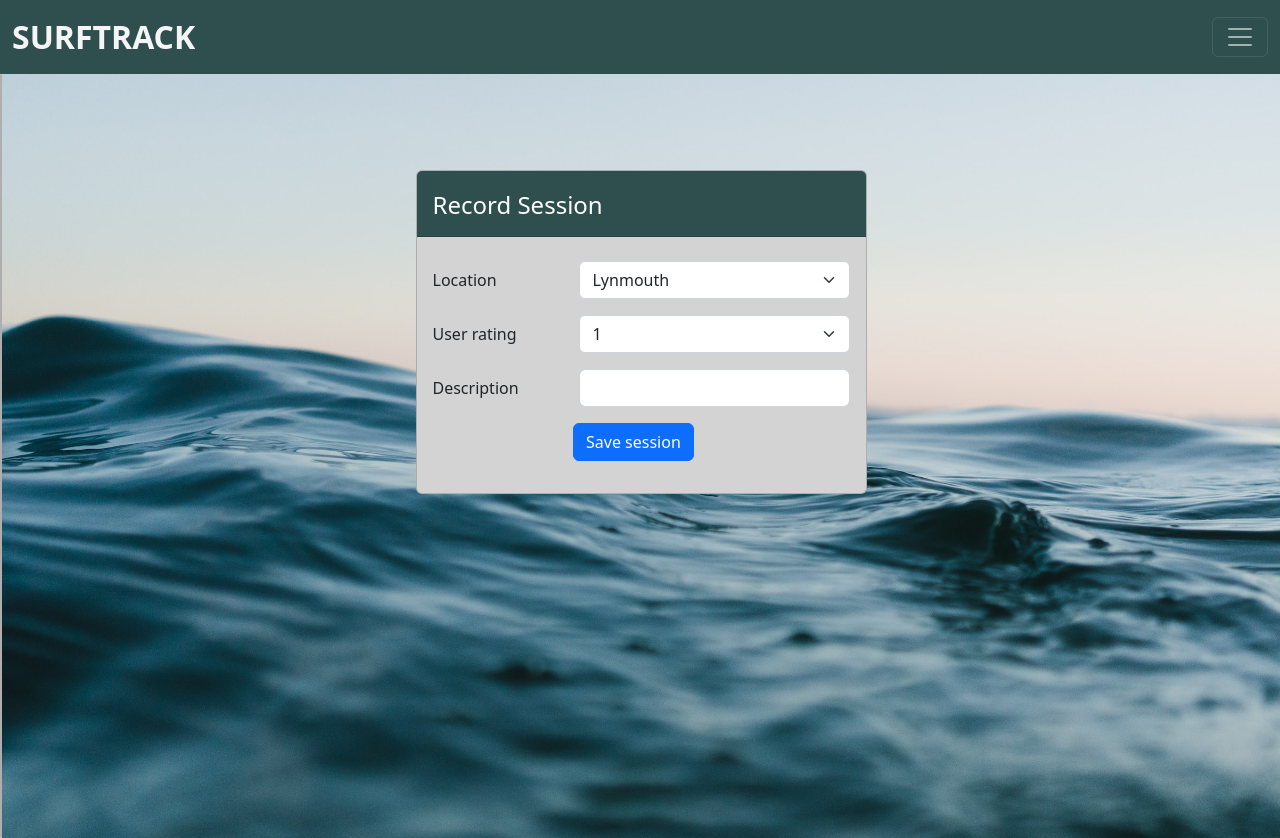
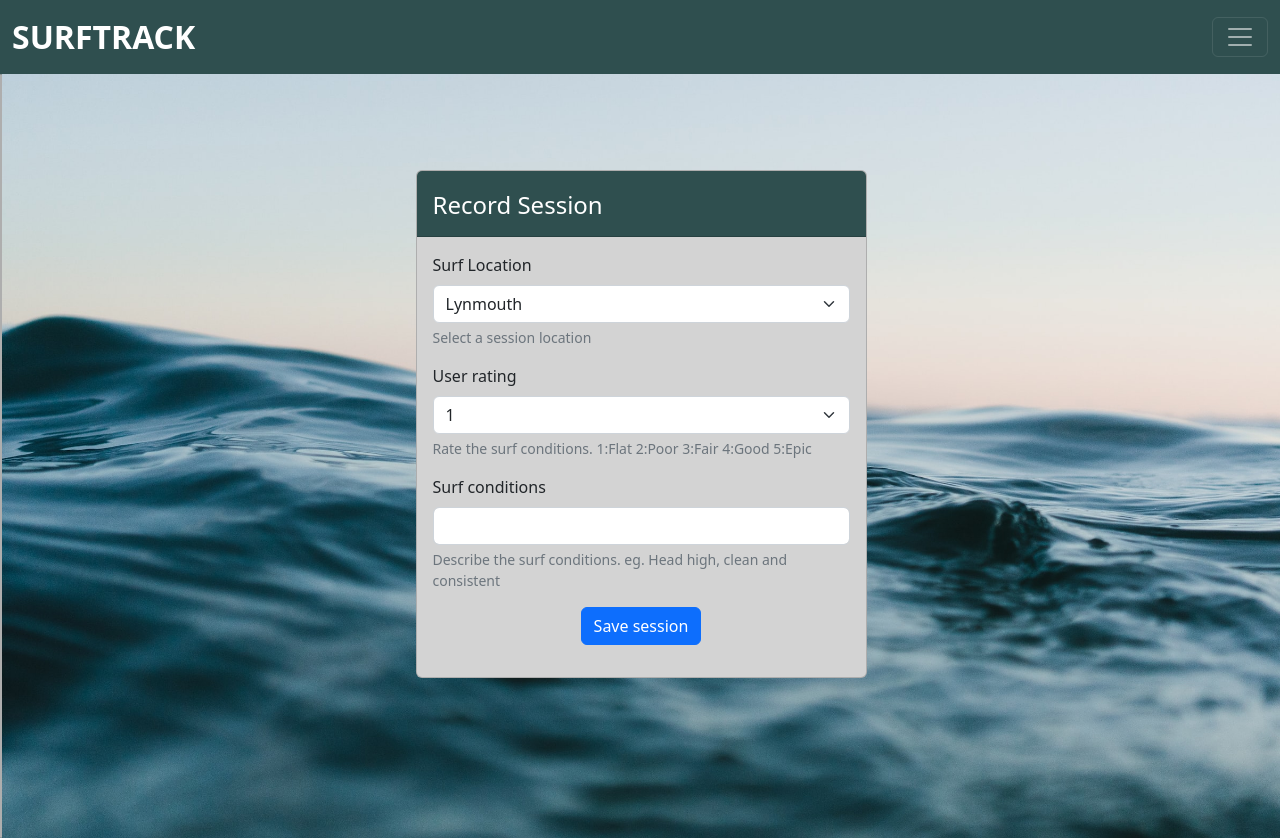
Before and after one commit to lwooly/cs50x-final-project, a Flask app: page / in a window 1280 px wide. Run offline with Flask 2, Linux system fonts and the light colour scheme; some libraries are stand-ins or nearby versions.

Commit message:
finsh first format

```diff
--- a/static/styles.css
+++ b/static/styles.css
@@ -1,13 +1,18 @@
 body {
+    background-color: darkslategray;
 }
 
 .navbar {
     background-color: darkslategray;
 }
 .navbar-brand {
-    color:whitesmoke;
+    color:white;
     font-size: 2em;
     font-weight: bold;
+}
+
+.nav-link {
+    color:white;
 }
 
 h1 {
--- a/templates/index.html
+++ b/templates/index.html
@@ -16,40 +16,40 @@ Record
           <div class="card-body">
               <form action="/" method='post'>
                 <!-- Location select menu-->
-                <div class="row mb-3 mt-2" >
-                  <label for="location" class="col-4 col-form-label">Location</label>
-                  <div class="col">
+
+
+
+                <div class="mb-3" >
+                  <label for="location" class="form-label">Surf Location</label>
                   <select class="form-select" name="location" id="location">
                     <option disabled value="Location">Location</option>
                     {% for location in locations %}
                     <option value="{{ location }}">{{ location|title }}</option>
                     {% endfor %}
                   </select>
+                  <div id="locationHelp" class="form-text">Select a session location</div>
                 </div>
-                </div>
+
+
                 <!-- Rating select menu - keep inputs on server to prevent user changing-->
-                <div class="row mb-3">
-                  <label for="User_rating" class="col-4 col-form-label">User rating</label>
-                  <div class="col">
+                <div class="mb-3">
+                  <label for="User_rating" class="form-label">User rating</label>
                   <select class="form-select" name="user_rating" id="user_rating">
-                      <option disabled value="user_rating">Rating</option>
+                    <option disabled value="user_rating">Wave quality</option>
                     {% for rating in ratings %}
                     <option value="{{ rating }}">{{ rating }}</option>
                     {% endfor %}
                   </select>
-                  </div>
+                  <div id="ratingHelp" class="form-text">Rate the surf conditions. 1:Flat   2:Poor    3:Fair    4:Good    5:Epic</div>
                 </div>
                 <!-- user text input-->
-                <div class="row mb-3">
-                  <label for="user_text" class="col-4 col-form-label">Description</label>
-                  <div class="col">
+                <div class="mb-3">
+                  <label for="user_text" class="form-label">Surf conditions</label>
                   <input type="text" class="form-control" id="user_text" name="user_text" autocomplete="off">
+                  <div id="DescriptionHelp" class="form-text">Describe the surf conditions. eg. Head high, clean and consistent</div>
                 </div>
-                </div>
-                <div class="row mb-3 text-centred">
-                  <div class="mx-auto" style="width: 10em">
-                    <button type="submit" class="btn btn-primary">Save session</button>
-                  </div>
+                <div class="mb-3 text-center">
+                    <button type="submit" class="btn btn-primary text-centered">Save session</button>
                 </div>
               </div>
               </form>
```
Also changed, not shown: templates/add_surf_spot.html (+18 -6 lines), templates/history.html (+13 -5 lines). Lines whose indentation alone changed are shown as unchanged.
